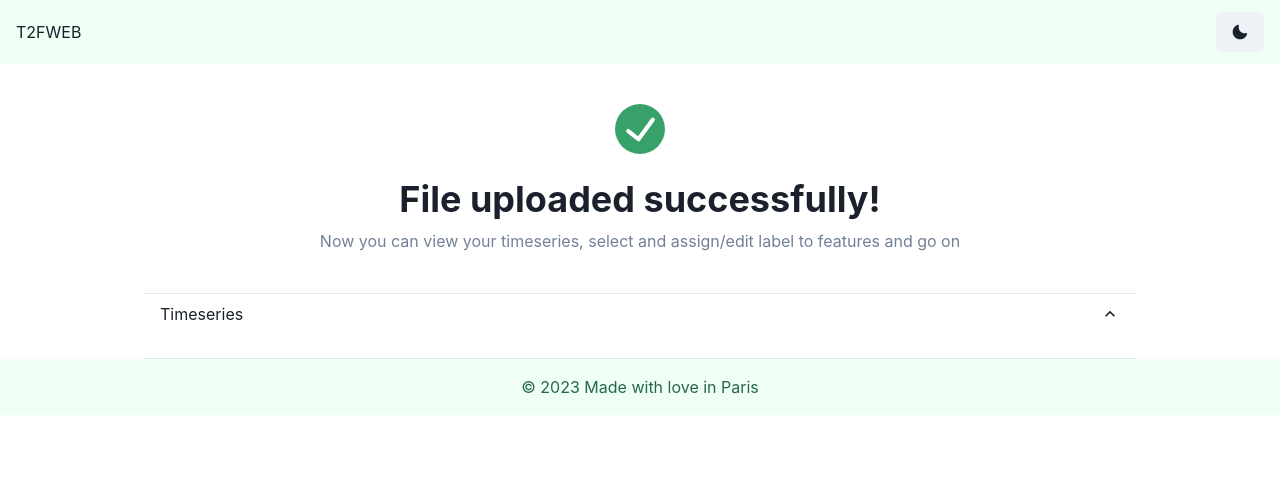
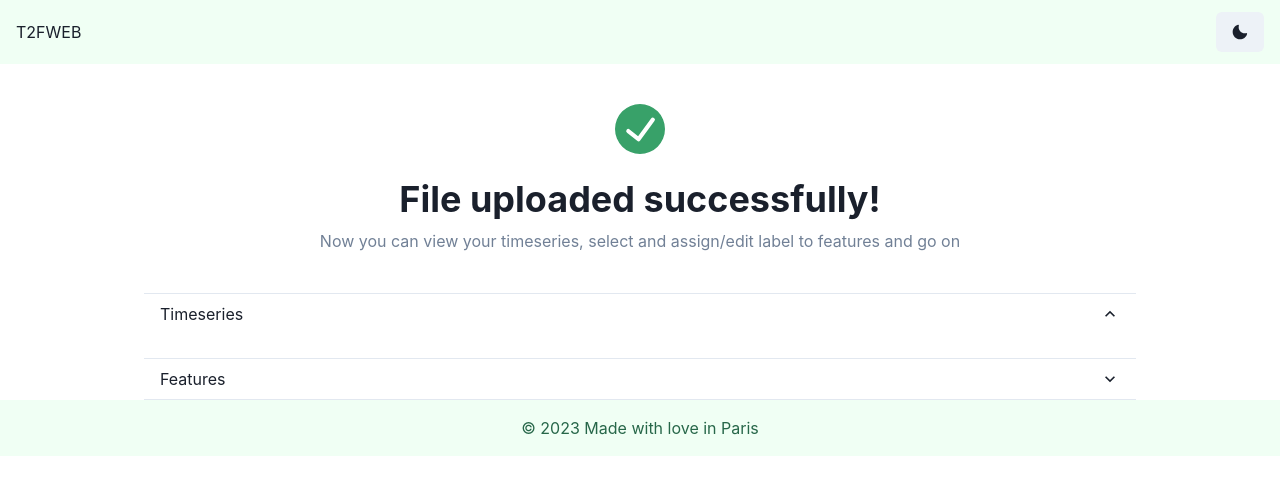
Before and after one commit to softlab-unimore/t2fweb, a Next.js app in the folder frontend/: page /features in a window 1280 px wide. Shown: the top 494 px of the page. Built offline with nearby package versions, Linux system fonts and the light colour scheme.

Commit message:
wip: add features table

```diff
--- a/frontend/pages/features.js
+++ b/frontend/pages/features.js
@@ -14,6 +14,15 @@ import {
     AccordionPanel,
     AccordionIcon,
     Container,
+    Table,
+    Thead,
+    Tbody,
+    Tfoot,
+    Tr,
+    Th,
+    Td,
+    TableCaption,
+    TableContainer,
 } from '@chakra-ui/react';
 import { CheckCircleIcon } from '@chakra-ui/icons';
 import handleExtraction from '../utils/extraction';
@@ -29,7 +38,7 @@ const LineChart = dynamic(() => import("../components/LineChart"), {
 
 export default function features() {
     const [{ data, serverData, labels, features, featureRequestSent }, setBaseState] = useRecoilState(baseState);
-    console.log(data, labels);
+    console.log(data, labels, features);
 
     useEffect(() => {
         if (serverData !== undefined && !featureRequestSent) {
@@ -41,7 +50,6 @@ export default function features() {
                         featureRequestSent: true
                     }
                 });
-                console.log(features);
             })
         }
     }, []);
@@ -70,7 +78,7 @@ export default function features() {
             </Box>
 
             <Container minW='container.lg'>
-                <Accordion defaultIndex={[0]} allowToggle>
+                <Accordion defaultIndex={[0]} allowToggle allowMultiple>
                     <AccordionItem>
                         <h2>
                             <AccordionButton>
@@ -99,6 +107,51 @@ export default function features() {
                             </SimpleGrid>
                         </AccordionPanel>
                     </AccordionItem>
+                    <AccordionItem>
+                        <h2>
+                            <AccordionButton>
+                                <Box as="span" flex='1' textAlign='left'>
+                                    Features
+                                </Box>
+                                <AccordionIcon />
+                            </AccordionButton>
+                        </h2>
+                        <AccordionPanel pb={4}>
+                            {features && features.data !== undefined && features.data.length > 0 && <TableContainer>
+                                <Table size='sm' variant='striped' colorScheme='green'>
+                                    <Thead>
+                                    <Tr>
+                                        <Th></Th>
+                                        {Object.keys(features.data[0]).slice(0, 40).map((k) => {
+                                            return (
+                                                <Th isNumeric>{k}</Th>
+                                            );
+                                        })}
+                                    </Tr>
+                                    </Thead>
+                                    <Tbody>
+                                    {features.data.map((v, k) => {
+                                        return (
+                                            <Tr>
+                                                <Td>{labels[k] ? labels[k] : `Timeserie ${k}`}</Td>
+                                                {Object.values(v).slice(0, 40).map((feat) => <Td isNumeric>{feat}</Td>)}
+                                            </Tr>
+                                        )
+                                    })}
+                                    </Tbody>
+                                    <Tfoot>
+                                    <Tr>
+                                        {Object.keys(features.data[0]).map((k) => {
+                                            return (
+                                                <Th isNumeric>{k}</Th>
+                                            );
+                                        })}
+                                    </Tr>
+                                    </Tfoot>
+                                </Table>
+                            </TableContainer>}
+                        </AccordionPanel>
+                    </AccordionItem>
                 </Accordion>
             </Container>
         </>
```
